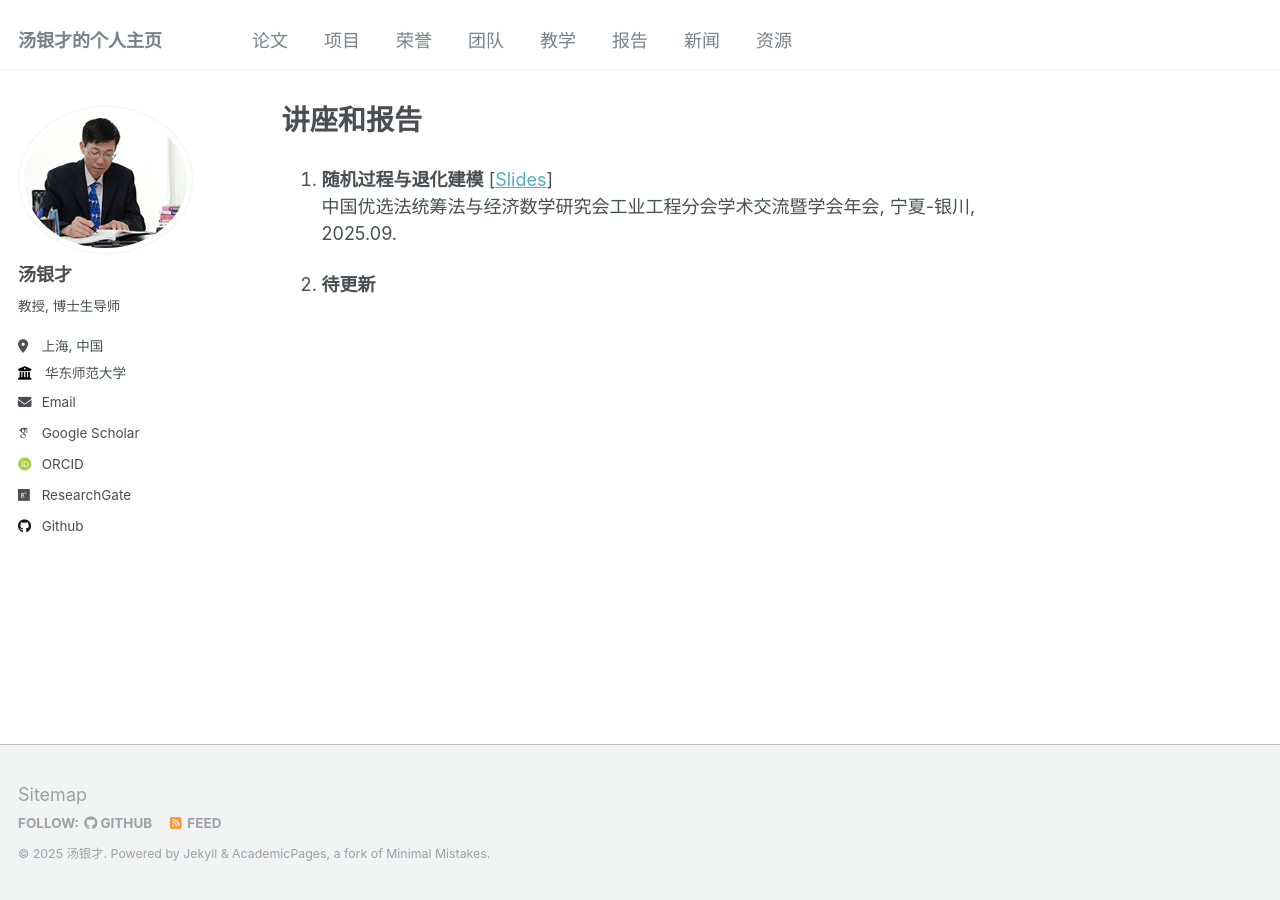
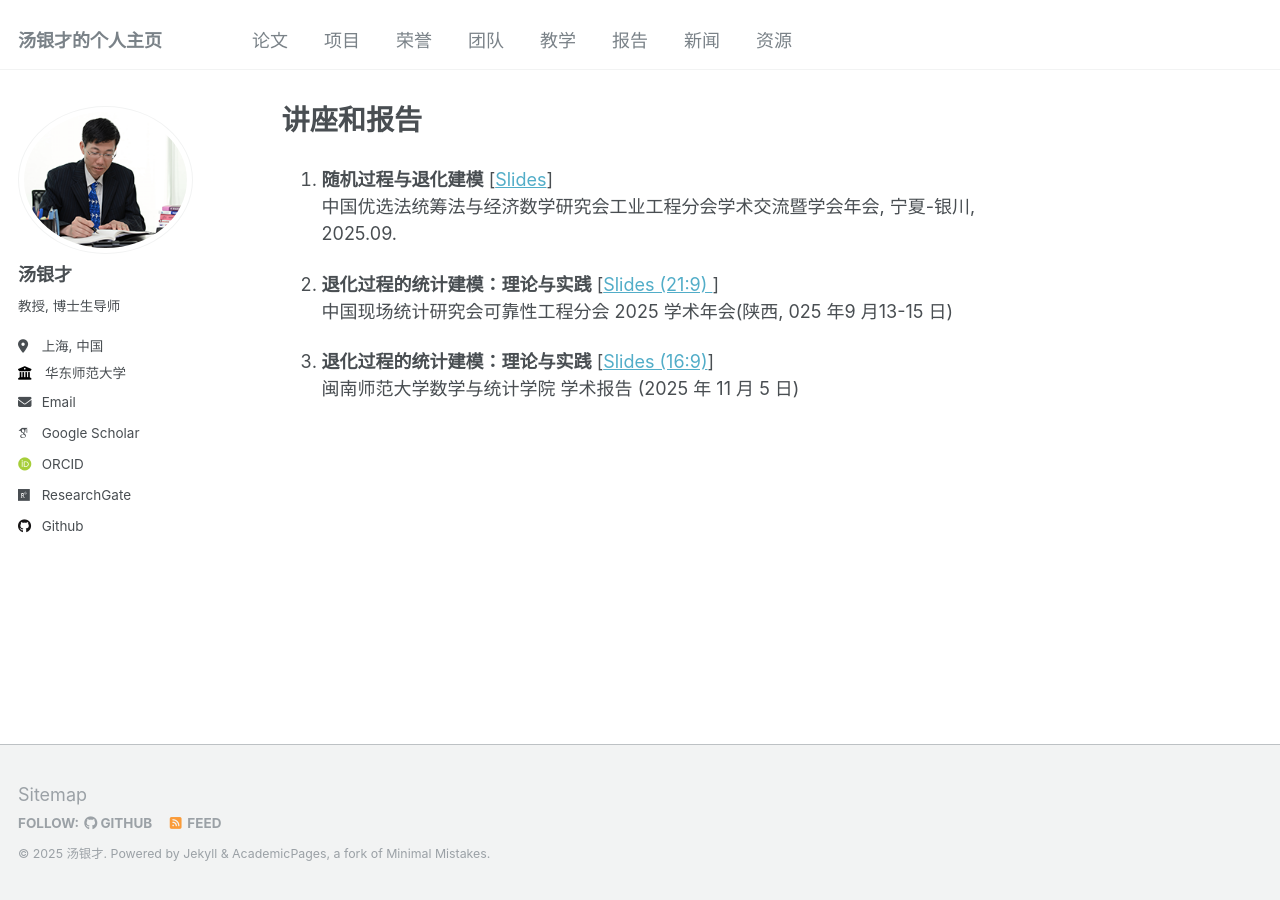
Before and after one commit to tangyc8866/tangyc8866.github.io, a Jekyll site: the page built from _pages/talks.md, in a window 1280 px wide. Built offline with Jekyll 4.4.1, drawn with Linux system fonts in a browser that asks for light colours; some web fonts are replaced.

Commit message:
Update talks.md

```diff
--- a/_pages/talks.md
+++ b/_pages/talks.md
@@ -8,4 +8,8 @@ author_profile: true
     中国优选法统筹法与经济数学研究会工业工程分会学术交流暨学会年会, 宁夏-银川, 2025.09.
 
 
-1. **待更新**
+1. **退化过程的统计建模：理论与实践** [<a href="/files/slides/退化过程的统计建模-2025-11-06-169.pdf">Slides (21:9) </a>]
+   中国现场统计研究会可靠性工程分会 2025 学术年会(陕西, 025 年9 月13-15 日)
+
+1. **退化过程的统计建模：理论与实践** [<a href="/files/slides/退化过程的统计建模-2025-09-14_apr219-withclock.pdf">Slides (16:9)</a>]
+   闽南师范大学数学与统计学院 学术报告 (2025 年 11 月 5 日)
```
